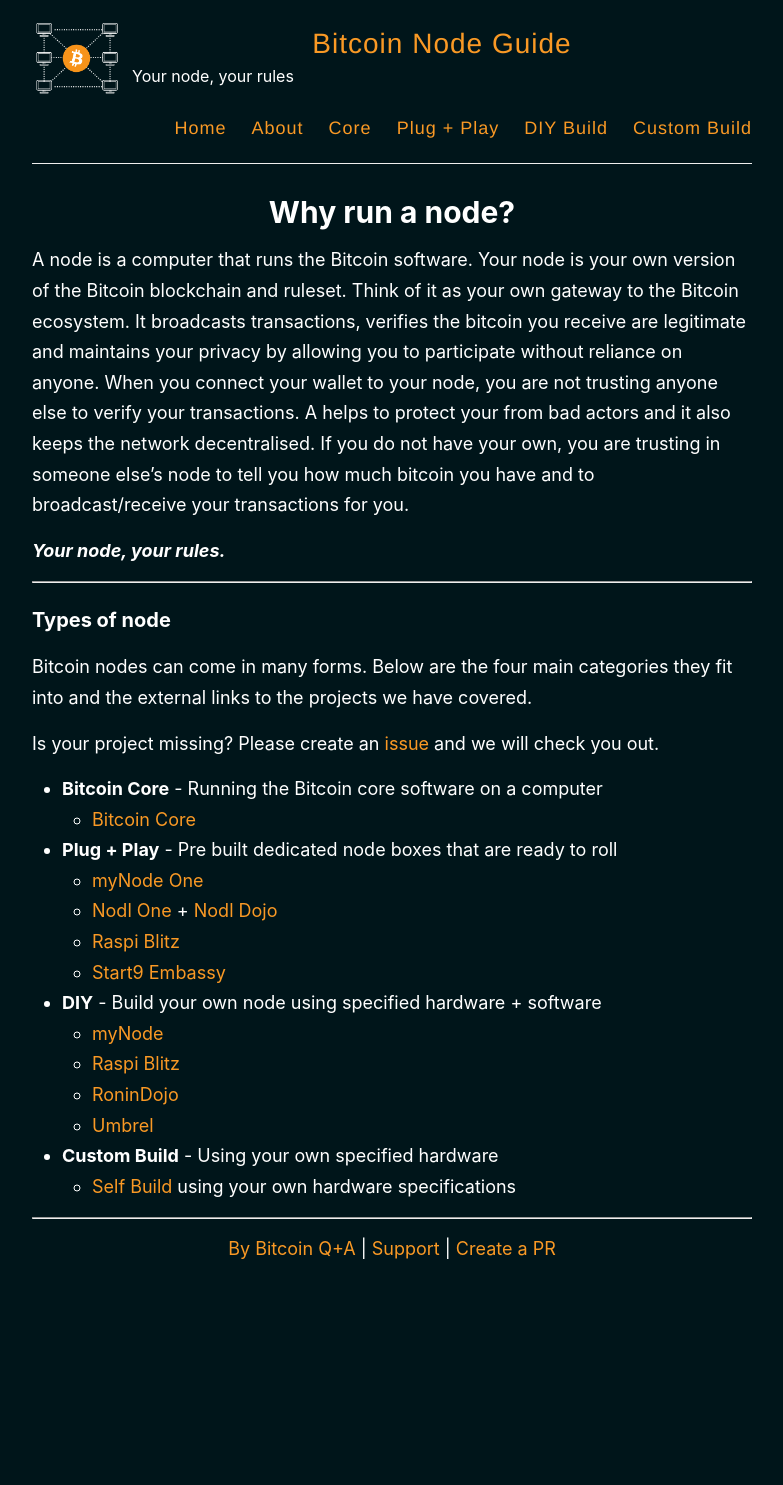
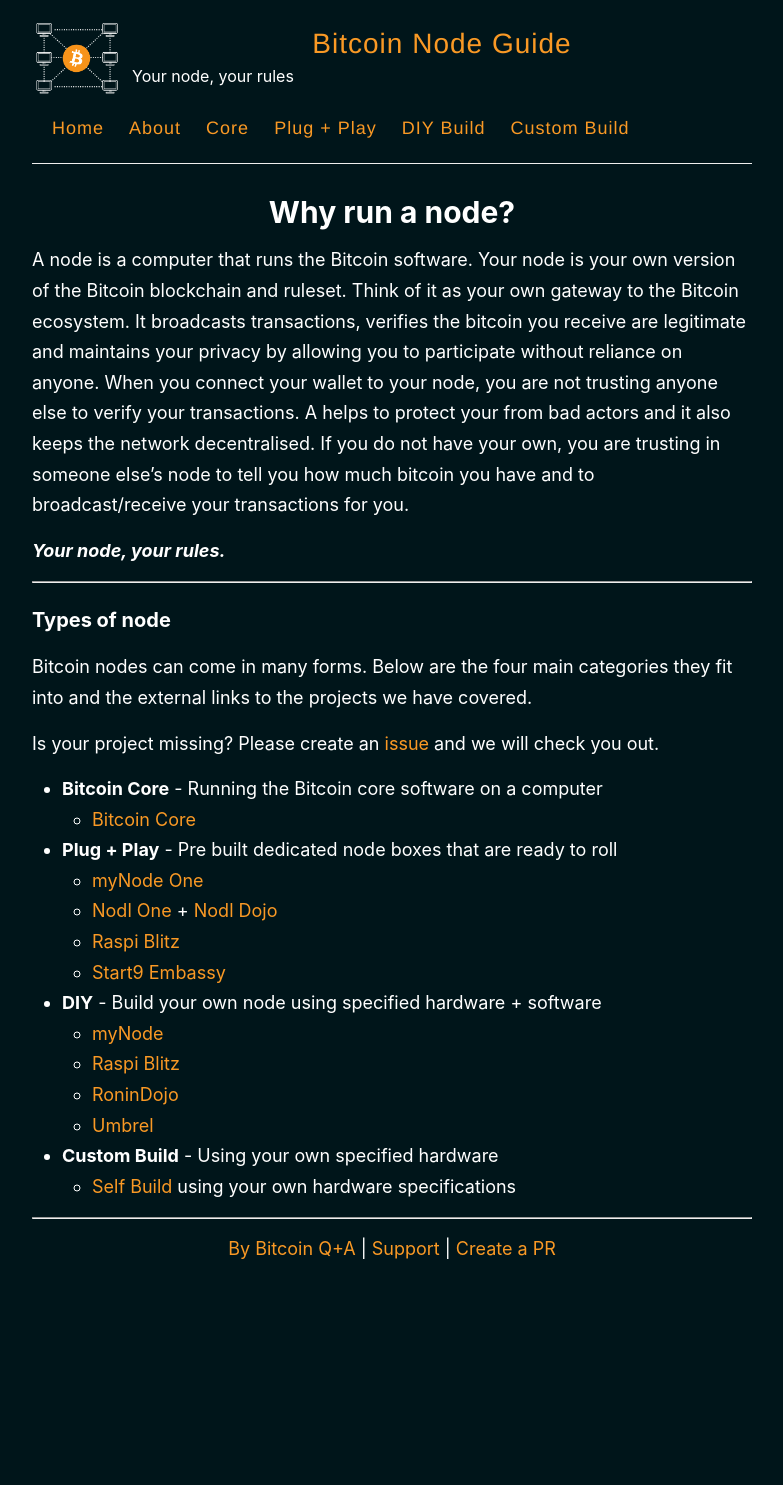
Before and after one commit to BitcoinQnA/node-guide, a Jekyll site: the page built from index.html, in a window 1280 px wide. Shown: the whole page, without its empty margins (248-1031 px from the left). Built offline with Jekyll 4.4.1, drawn with Linux system fonts in a browser that asks for light colours; the list of posts is cut into pages by our own code.

Commit message:
Update style.scss

```diff
--- a/assets/style.scss
+++ b/assets/style.scss
@@ -330,7 +330,7 @@
 }
 
  nav {
-  float: right;
+  float: inherit;
   margin-top: 23px; // @TODO: Vertically middle align
   font-family: $helveticaNeue;
   font-size: 18px;
```
